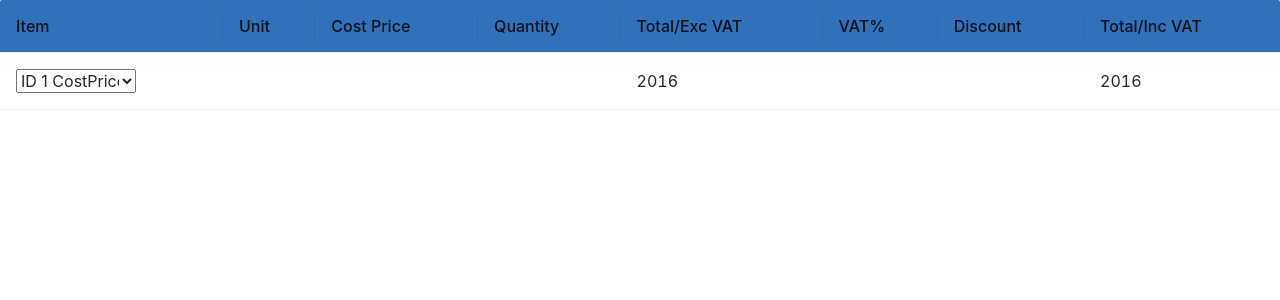
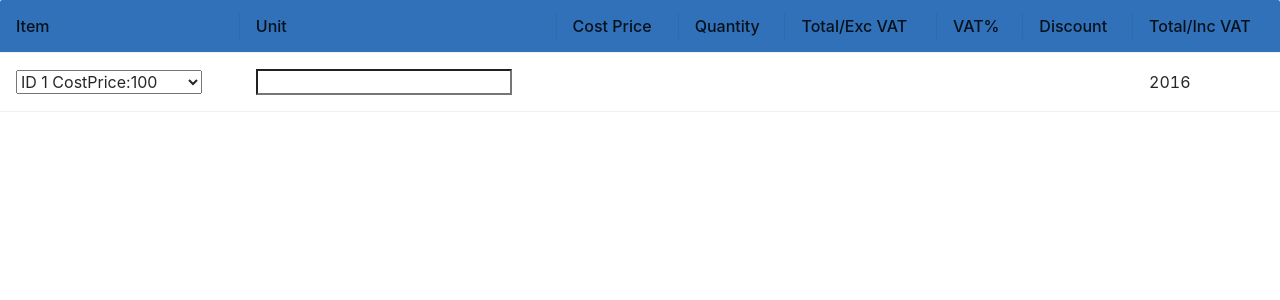
Before and after one commit to SohaibKamran/react-task, a React (Create React App) app: page / in a window 1280 px wide. Shown: the top 300 px of the page. Built offline with nearby package versions, Linux system fonts and the light colour scheme.

Commit message:
3 files modified

```diff
--- a/App.tsx
+++ b/App.tsx
@@ -26,7 +26,7 @@ const items = [
     itemName: 'Pencil',
     price: 20,
     unit: 'Mile',
-    quantity: 1,
+    quantity: 2,
     discountPercentage: 20,
     vatPercentage: 15,
   },
@@ -62,31 +62,48 @@ const items = [
     itemName: 'Chair',
     price: 90000,
     unit: 'Mile',
-    quantity: 1,
+    quantity: 2,
     discountPercentage: 20,
     vatPercentage: 15,
   },
 ];
-const tableData = [{}];
+const tableData = [
+  {
+    itemId: null,
+    itemName: '',
+    price: null,
+    unit: '',
+    quantity: null,
+    discountPercentage: null,
+    vatPercentage: null,
+    totalPriceExc: null,
+  },
+];
 export default function App() {
   const [dataSource, setDataSource] = React.useState([]);
   React.useEffect(() => {
     setDataSource(tableData);
   });
   const handleChange = (event) => {
-    const item = items.find((item) => item.itemId === +event.target.value);
-    tableData.push(item);
+    var item = items.find((item) => item.itemId === +event.target.value);
+    tableData.unshift({ ...item, totalPriceExc: item.quantity * item.price });
     console.log(tableData);
-    setDataSource([...tableData,item]);
+    setDataSource([...tableData, tableData]);
+  };
+  const unitChange = (event, item) => {
+    var index = tableData.findIndex((data) => data.itemId === item.itemId);
+    tableData[index].unit = event.target.value;
+    console.log(tableData);
+    // setDataSource([...tableData, tableData]);
   };
   const columns = [
     {
       title: 'Item',
       dataIndex: 'itemId',
       key: 'itemId',
-      render: () => {
+      render: (itemName) => {
         return (
-          <select style={{ width: 120 }} onChange={handleChange}>
+          <select value={itemName} onChange={handleChange}>
             {items.map((item) => (
               <option value={item.itemId}>
                 <div>
@@ -102,10 +119,19 @@ export default function App() {
       title: 'Unit',
       dataIndex: 'unit',
       key: 'unit',
+      render: (unit, item) => (
+        <input
+          type="text"
+          value={unit}
+          onChange={(e) => {
+            unitChange(e, item);
+          }}
+        />
+      ),
     },
     {
       title: 'Cost Price',
-      dataIndex: 'price',
+      dataIndex: 'unit',
       key: 'price',
     },
     {
@@ -115,11 +141,8 @@ export default function App() {
     },
     {
       title: 'Total/Exc VAT',
-      dataIndex: 'total/excVAT',
-      key: 'total/excVAT',
-      render: () => {
-        return 56 * 36;
-      },
+      dataIndex: 'totalPriceExc',
+      key: 'totalPriceExc',
     },
     {
       title: 'VAT%',
--- a/package.json
+++ b/package.json
@@ -3,6 +3,10 @@
   "version": "0.0.0",
   "private": true,
   "dependencies": {
+    "@babel/core": "^7.0.0",
+    "@emotion/react": "^11.10.4",
+    "@emotion/styled": "^11.10.4",
+    "@mui/material": "^5.10.5",
     "@types/react": "^18.0.8",
     "@types/react-dom": "^18.0.2",
     "antd": "^4.23.1",
```
Also changed, not shown: style.css (line endings or trailing spaces).
